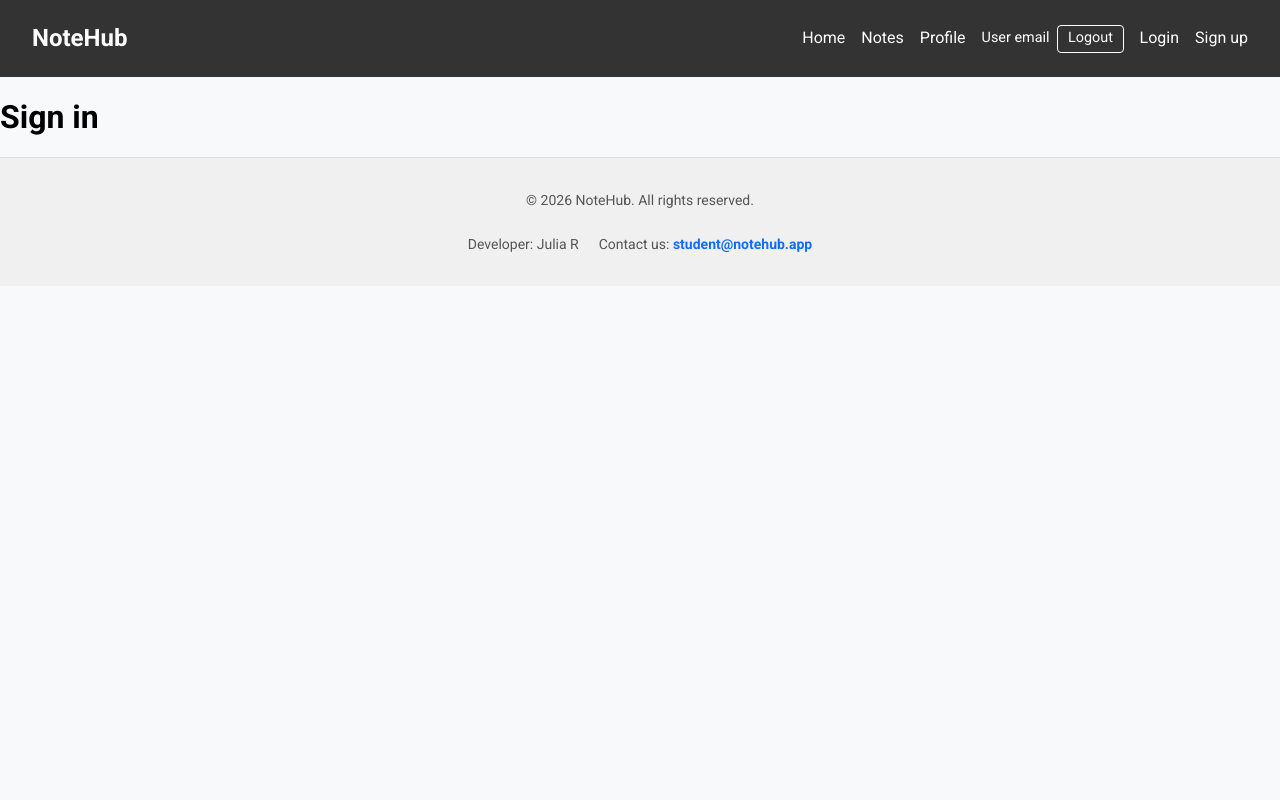
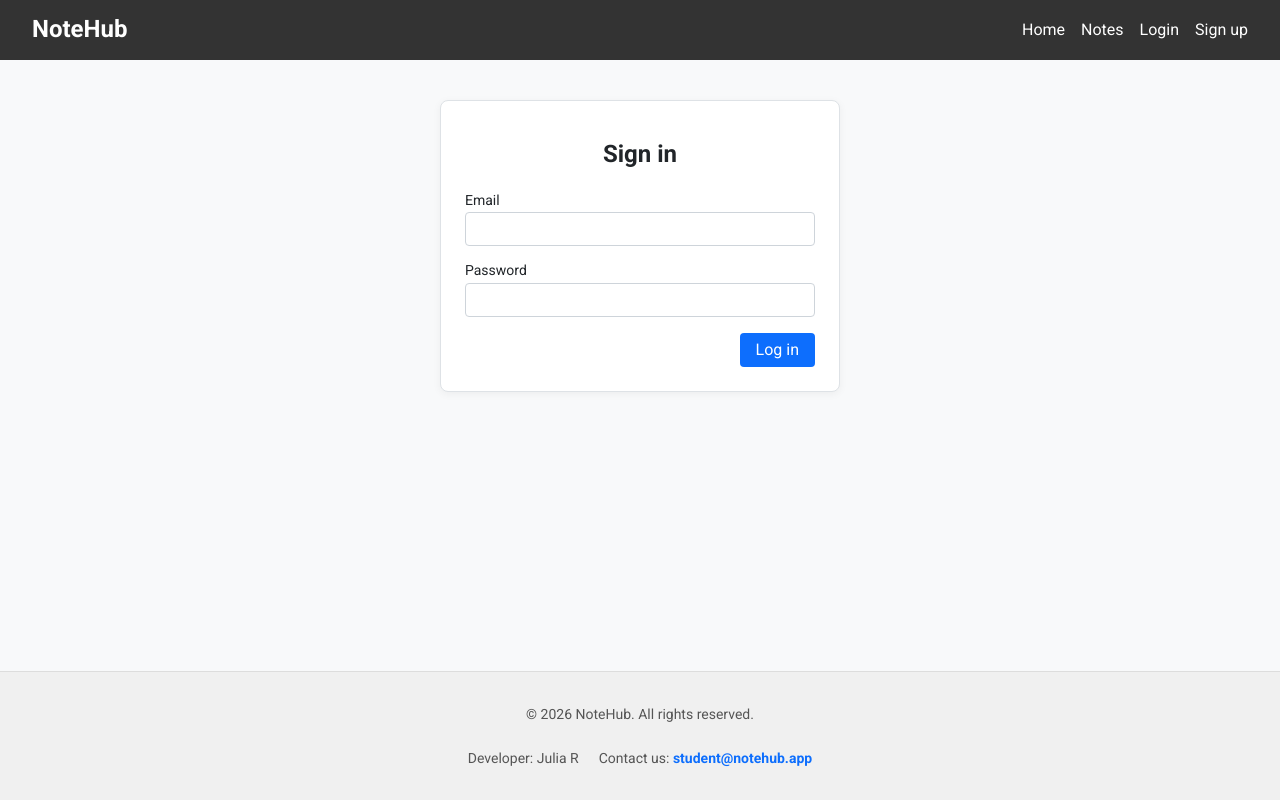
Before and after one commit to juliareka1-sys/09-auth, a Next.js app: page /sign-in in a window 1280 px wide. Built offline with nearby package versions, Linux system fonts and the light colour scheme; no server answers.

Commit message:
auth store, provider, nav

```diff
--- /dev/null
+++ b/app/(auth routes)/sign-in/SignInPage.module.css
@@ -0,0 +1,68 @@
+.mainContent {
+    flex: 1;
+}
+
+.form {
+    display: flex;
+    flex-direction: column;
+    gap: 16px;
+    max-width: 400px;
+    margin: 40px auto;
+    padding: 24px;
+    background-color: #fff;
+    border: 1px solid #dee2e6;
+    border-radius: 8px;
+    box-shadow: 0 2px 8px rgba(0, 0, 0, 0.05);
+}
+
+.formTitle {
+    font-size: 24px;
+    font-weight: 600;
+    text-align: center;
+    margin-bottom: 8px;
+    color: #212529;
+}
+
+.formGroup {
+    display: flex;
+    flex-direction: column;
+    font-size: 14px;
+    font-weight: 500;
+    color: #212529;
+}
+
+.input {
+    margin-top: 4px;
+    padding: 8px 12px;
+    font-size: 14px;
+    border: 1px solid #ced4da;
+    border-radius: 4px;
+}
+
+.actions {
+    display: flex;
+    justify-content: flex-end;
+    gap: 8px;
+}
+
+.submitButton {
+    padding: 8px 16px;
+    font-size: 16px;
+    background-color: #0d6efd;
+    color: #fff;
+    border: none;
+    border-radius: 4px;
+    cursor: pointer;
+    transition: background-color 0.2s ease;
+}
+
+.submitButton:hover {
+    background-color: #0b5ed7;
+}
+
+.error {
+    color: #dc3545;
+    font-size: 12px;
+    margin-top: 4px;
+    text-align: center;
+}
--- a/app/(auth routes)/sign-in/page.tsx
+++ b/app/(auth routes)/sign-in/page.tsx
@@ -1,8 +1,53 @@
-import React from 'react'
+'use client'
+import css from './SignInPage.module.css';
+import { useState } from 'react';
+import { useRouter } from 'next/navigation';
+import { login, RegisterData} from '@/lib/api/clientApi';
 
 const SignIn = () => {
+  const router = useRouter();
+  const [error, setError] = useState('');
+  const handleSubmit = async (formData: FormData) => {
+    try {
+      const loginUserData: RegisterData = {
+   email: formData.get('email') as string,
+   password: formData.get('password') as string,
+};
+      const loginResult = await login (loginUserData);
+      if (loginResult) {
+        router.push('/profile');
+      } else {
+        setError('Invalid email or password');
+      }
+    } catch  {
+      setError('Invalid email or password')
+    }
+
+  };
   return (
-   <main><h1>Sign in</h1></main>
+    <main className={css.mainContent}>
+      <form action={handleSubmit } className={css.form}>
+    <h1 className={css.formTitle}>Sign in</h1>
+
+    <div className={css.formGroup}>
+      <label htmlFor="email">Email</label>
+      <input id="email" type="email" name="email" className={css.input} required />
+    </div>
+
+    <div className={css.formGroup}>
+      <label htmlFor="password">Password</label>
+      <input id="password" type="password" name="password" className={css.input} required />
+    </div>
+
+    <div className={css.actions}>
+      <button type="submit" className={css.submitButton}>
+        Log in
+      </button>
+    </div>
+        {error && <p className={css.error}>{error}</p>}
+  </form>
+</main>
+
   )
 }
 
--- a/app/layout.tsx
+++ b/app/layout.tsx
@@ -6,6 +6,7 @@ import Header from '@/components/Header/Header';
 import TanStackProvider from '@/components/TanStackProvider/TanStackProvider';
 import { ReactNode } from 'react';
 import { Roboto } from 'next/font/google';
+import AuthProvider from '@/components/AuthProvider/AuthProvider';
 
 export const metadata: Metadata = {
   title: 'NoteHubApp',
@@ -44,12 +45,14 @@ export default function RootLayout({ children, modal }: RootLayoutProps) {
     <html lang="en">
       <body className={roboto.variable}>
         <TanStackProvider>
+          <AuthProvider>
           <Header />
 
           {children}
           {modal}
 
-          <Footer />
+            <Footer />
+            </AuthProvider>
         </TanStackProvider>
       </body>
     </html>
--- a/components/AuthNavigation/AuthNavigation.tsx
+++ b/components/AuthNavigation/AuthNavigation.tsx
@@ -1,8 +1,21 @@
+'use client'
 import Link from 'next/link'
 import css from './AuthNavigation.module.css'
+import { useRouter } from 'next/navigation';
+import { useAuthStore } from '@/lib/store/authStore';
+import { logout } from '@/lib/api/clientApi';
 
 const AuthNavigation = () => {
-    return ( <>
+  const { isAuthenticated, user, clearIsAuthenticated } = useAuthStore();
+  const router = useRouter();
+
+  const handleLogout = async () => {
+    await logout();
+    clearIsAuthenticated();
+    router.push('/sign-in');
+  }
+
+    return isAuthenticated ? ( <>
   <li className={css.navigationItem}>
   <Link href="/profile" prefetch={false} className={css.navigationLink}>
     Profile
@@ -10,12 +23,12 @@ const AuthNavigation = () => {
 </li>
 
 <li className={css.navigationItem}>
-  <p className={css.userEmail}>User email</p>
-  <button className={css.logoutButton}>
+        <p className={css.userEmail}>{user?.email}</p>
+  <button className={css.logoutButton} onClick={handleLogout}>
     Logout
   </button>
-</li>
-
+</li> </>) : (
+<>
 <li className={css.navigationItem}>
   <Link href="/sign-in" prefetch={false} className={css.navigationLink}>
     Login
--- /dev/null
+++ b/components/AuthProvider/AuthProvider.tsx
@@ -0,0 +1,32 @@
+'use client'
+import { useEffect } from "react";
+import { useAuthStore } from "@/lib/store/authStore";
+import { checkSession, getMe } from "@/lib/api/clientApi";
+
+interface AuthProviderProps {
+    children: React.ReactNode
+}
+
+
+
+const AuthProvider = ({ children }: AuthProviderProps) => {
+    const setUser = useAuthStore((state) => state.setUser);
+    const clearIsAuthenticated = useAuthStore((state) => state.clearIsAuthenticated);
+    useEffect(() => {
+        const fetchUser = async () => {
+            const isAuth = await checkSession();
+            if (isAuth) {
+                const user = await getMe();
+                if (user) setUser(user);
+            } else {
+                clearIsAuthenticated();
+            };
+
+        }
+        fetchUser();
+    }, [setUser, clearIsAuthenticated]);
+    return children
+}
+
+
+export default AuthProvider
--- a/lib/api/clientApi.ts
+++ b/lib/api/clientApi.ts
@@ -10,6 +10,10 @@ interface FetchNotesResponse {
 export interface RegisterData {
   email: string;
   password: string;
+}
+
+export interface CheckSessionResponse {
+  success: boolean;
 }
 
 export const fetchNotes = async (
@@ -54,3 +58,17 @@ export const login = async (data: RegisterData): Promise<User> => {
   const regResponse = await proxyApiNH.post<User>('/auth/login', data);
   return regResponse.data;
 };
+
+export const getMe = async (): Promise<User> => {
+  const getMeResp = await proxyApiNH.get<User>('/users/me');
+  return getMeResp.data;
+};
+
+export const checkSession = async (): Promise<boolean> => {
+  const checkResp = await proxyApiNH.get<CheckSessionResponse>('/auth/session');
+  return checkResp.data.success;
+};
+
+export const logout = async (): Promise<void> => {
+  await proxyApiNH.post('/auth/logout');
+};
--- /dev/null
+++ b/lib/store/authStore.ts
@@ -0,0 +1,16 @@
+import { User } from '@/types/user';
+import { create } from 'zustand';
+
+interface AuthStore {
+  isAuthenticated: boolean;
+  user: User | null;
+  setUser: (user: User) => void;
+  clearIsAuthenticated: () => void;
+}
+
+export const useAuthStore = create<AuthStore>()(set => ({
+  isAuthenticated: false,
+  user: null,
+  setUser: user => set({ user, isAuthenticated: true }),
+  clearIsAuthenticated: () => set({ user: null, isAuthenticated: false }),
+}));
```
